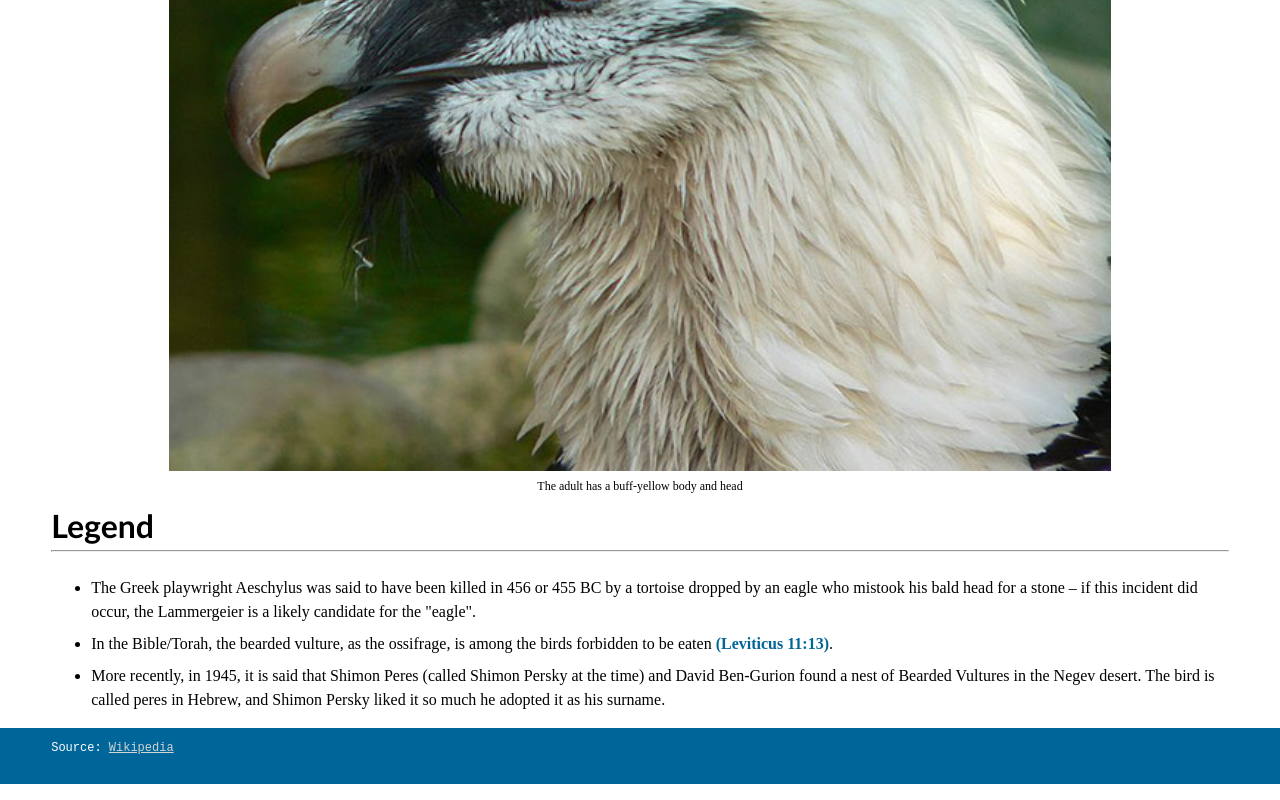
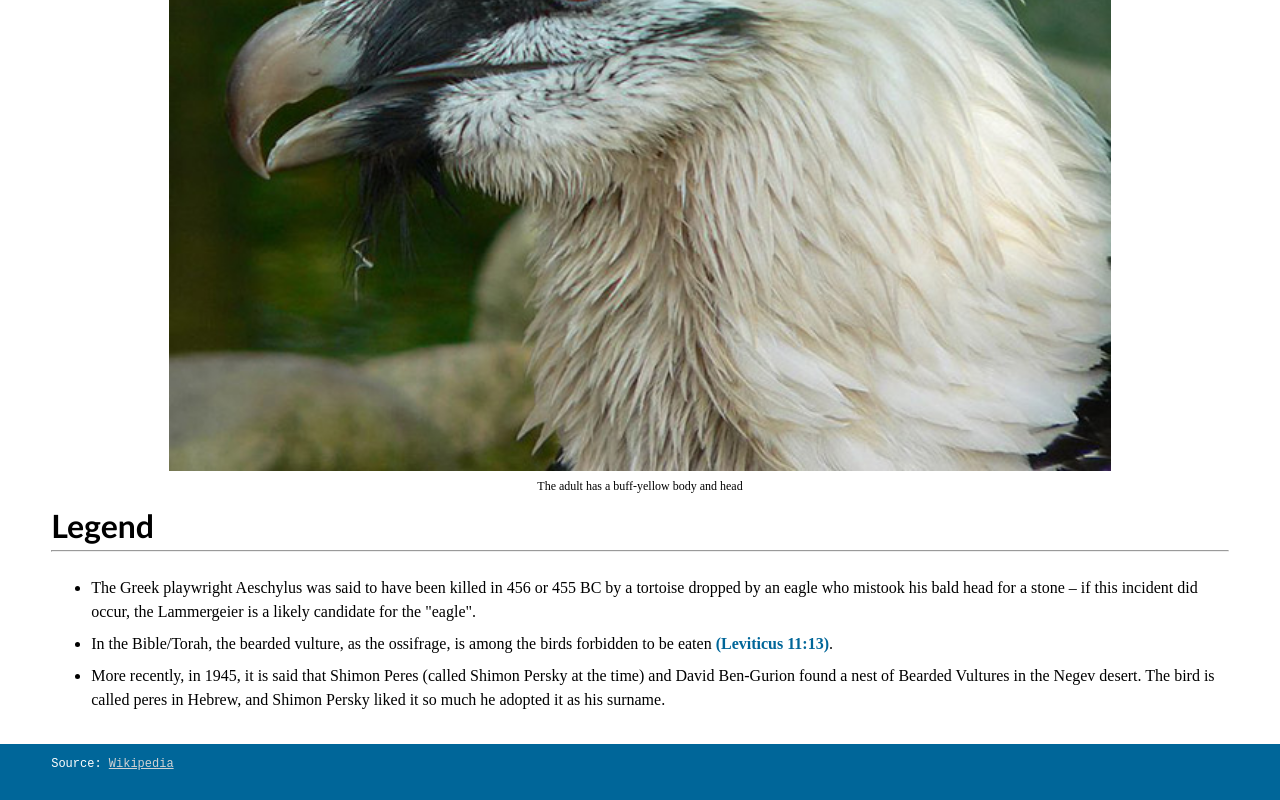
Before and after one commit to erinabramson/activity-boxmodel, a plain HTML site: page index.html in a window 1280 px wide. Shown: the part 813-1613 px from the top of the page. Drawn offline with Linux system fonts and the light colour scheme.

```diff
--- a/css/general.css
+++ b/css/general.css
@@ -98,6 +98,7 @@
 }
 
 footer {
+    margin: 1rem 0 0;
     background-color: #069;
     font-family: "Courier New", Courier, monospace;
     padding: 0 4%;
```
